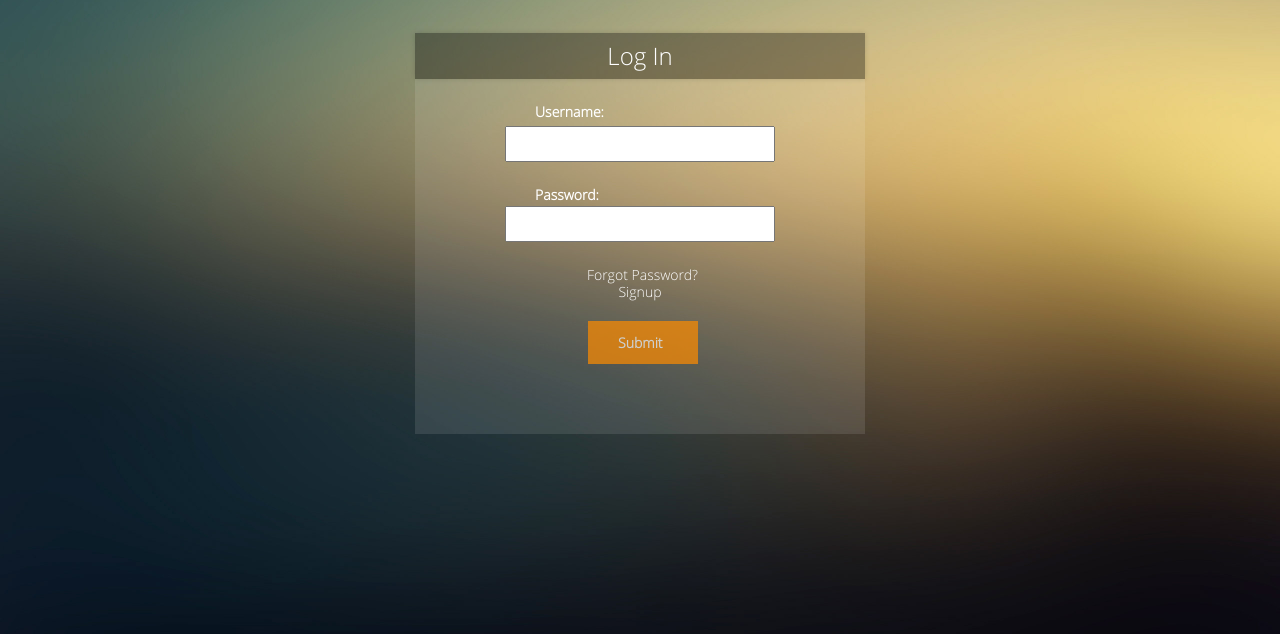
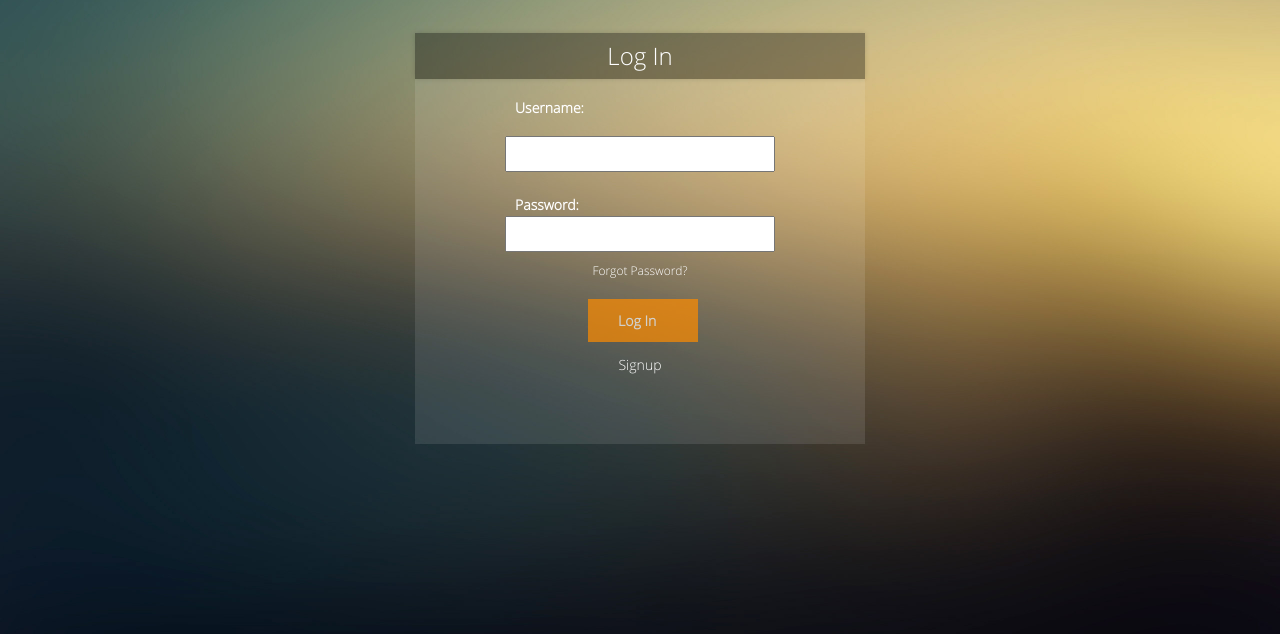
Before and after one commit to chrischris292/ShowMeTheMoney, a website: page public/login.html in a window 1280 px wide. Shown: the part 166-800 px from the top of the page. Drawn offline with Linux system fonts and the light colour scheme.

Commit message:
New company data retrieval script. Login page adjustments

```diff
--- a/public/css/login.css
+++ b/public/css/login.css
@@ -104,7 +104,8 @@ h2{
 }
 #username-text
 {
-  margin-left: 110px;
+  margin-top: 10px;
+  margin-left: 90px;
 }
 #username
 {
@@ -118,7 +119,7 @@ h2{
   padding-bottom: 0;
   margin-bottom: 20px;
   height: 0;
-  margin-left: 110px;
+  margin-left: 90px;
 }
 #password
 {
@@ -129,21 +130,19 @@ h2{
 }
 #forgot-password
 {
-  padding-left:30px;
+  margin: 0 auto;
   font-weight: 300;
-  padding-bottom: 0;
+  text-align: center;
 }
-h3
-{
-  padding-bottom: 0;
-  margin-bottom: 0;
-  margin-left: 132px;
+#forgot-password:hover {
+  cursor: pointer;
+  opacity: 0.5;
 }
 #submit-button
 {
   margin-left: 163px;
   margin-top: 20px;
-  padding-left:30px;
+  padding-left: 30px;
   padding-top: 13px;
   background-color: darkorange;
   opacity: 0.7;
--- a/public/login.html
+++ b/public/login.html
@@ -23,13 +23,13 @@
                         <form id="password"><input type = "password" size = "30"></form>
                     </div>
                      <div>
-                        <h3 id ="forgot-password">Forgot Password?</h3>
-                    </div>
-                        <div class = "signup">
-                        <div><h3 id = "signup-button" style = "text-align: center">Signup</h3></div>
+                        <div id ="forgot-password">Forgot Password?</div>
                     </div>
                     <div class="Submit">
-                        <div><h3 id="submit-button">Submit</h3></div>
+                        <div><h3 id="submit-button">Log In</h3></div>
+                    </div>
+                    <div class = "signup">
+                        <div><h3 id = "signup-button" style = "text-align: center">Signup</h3></div>
                     </div>
                 </div>
             </div>
```
Also changed, not shown: data/get_ceo.js (+13 -1 lines).
